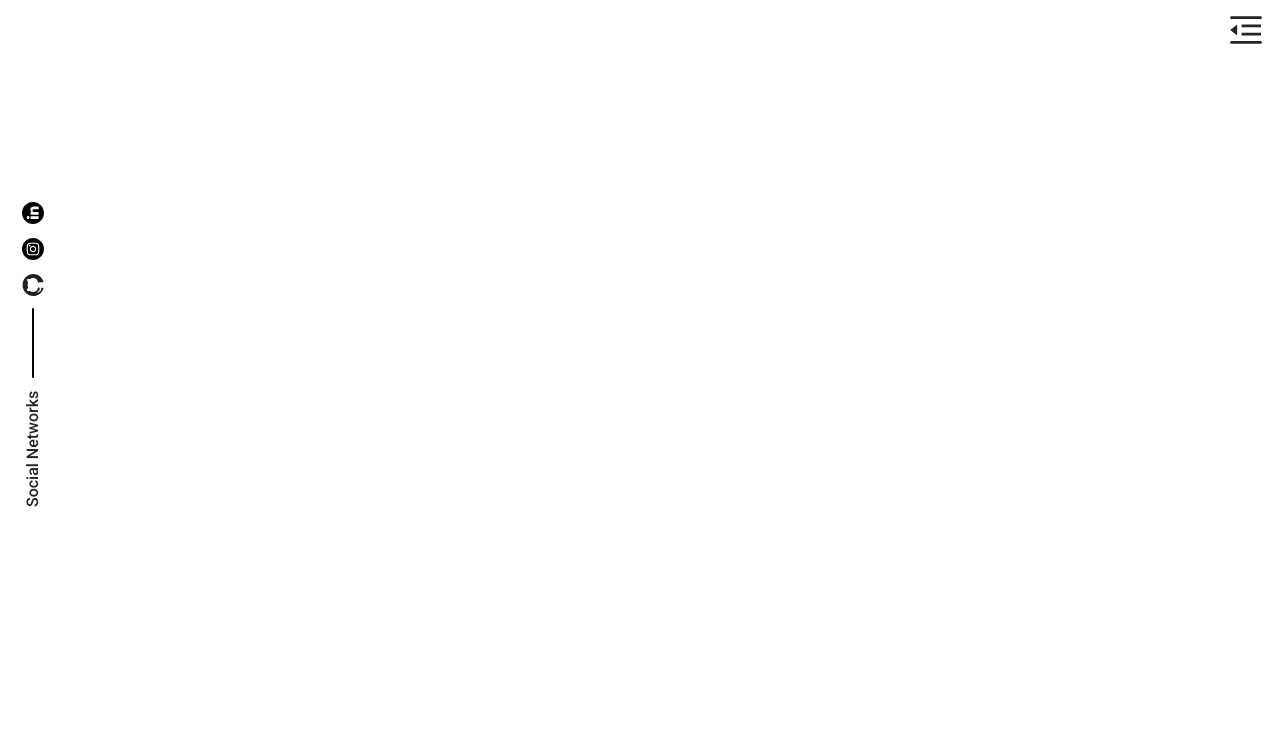
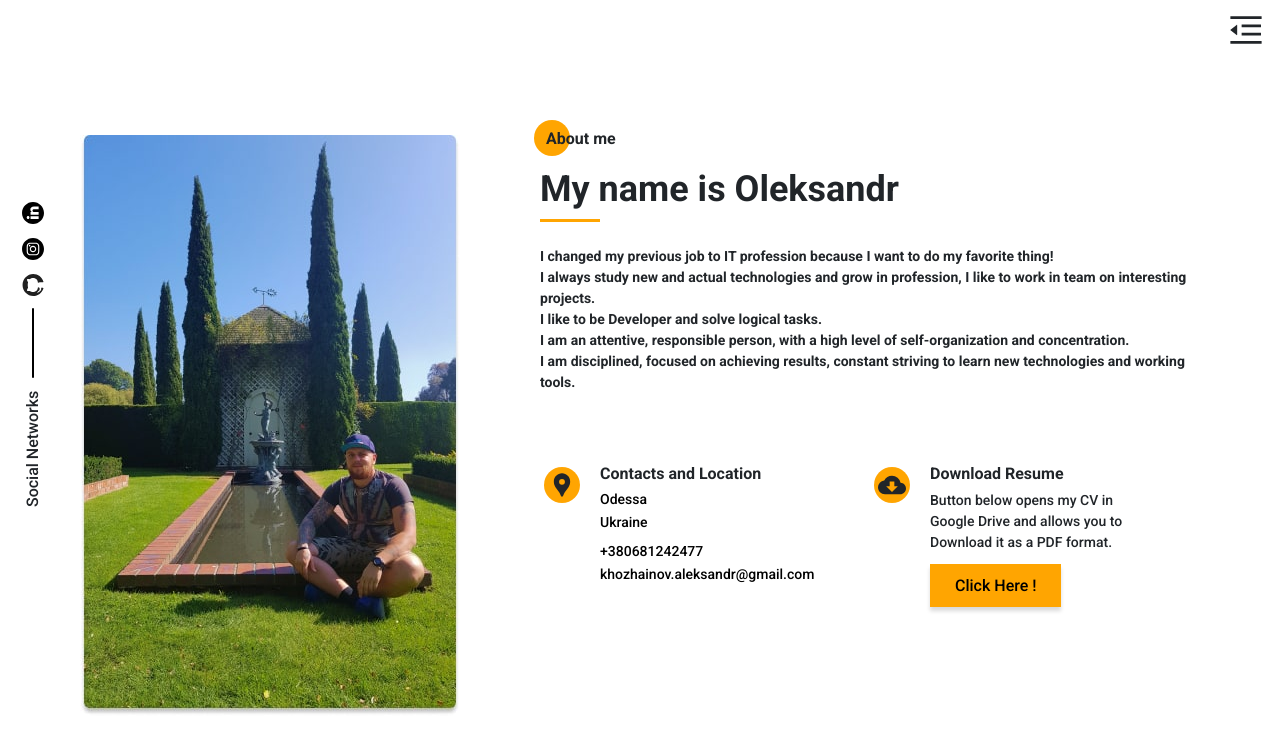
Before and after one commit to khozhainov-aleksandr/Porfolio-Khozhainov-Oleksandr, a Next.js app: page /about-me in a window 1280 px wide. Shown: the top 752 px of the page. Built offline with nearby package versions, Linux system fonts and the light colour scheme.

Commit message:
create page about me without mobile version

```diff
--- a/src/pages/about-me.tsx
+++ b/src/pages/about-me.tsx
@@ -1,14 +1,95 @@
 import Link from 'next/link'
+import Image from 'next/image';
+import { aboutSkillsData, myResume } from './api';
 import { Menu } from '@/components/Menu';
 import { SocialNetworkSidebar } from '@/components/SocialNetworkSidebar';
+
+import MyPhotoImg from '@/img/my_photo/my_photo_header.jpg';
+import { MdLocationPin } from "react-icons/md";
+import { MdCloudDownload } from "react-icons/md";
 import styles from '@/styles/AboutMe.module.scss'
 
 export default function AboutMe() {
   return (
-    <div className={styles.promo}>
+    <div className={styles.about}>
       <Menu />
+      <SocialNetworkSidebar />
 
-      <SocialNetworkSidebar />
+      <div className={styles.container}>
+        <div className={styles.mainWrapper}>
+          <div className={styles.myPhoto}>
+            <Image
+              src={MyPhotoImg}
+              alt="My Photo"
+              width={300}
+            />
+          </div>
+          <div className={styles.descWrapper}>
+            <h2 className={styles.descTitle}>
+              About me
+            </h2>
+            <div className={styles.descSubTitle}>
+              My name is Oleksandr
+            </div>
+            <div className={styles.divider} />
+            <div className={styles.descText}>
+              I changed my previous job to IT profession because I want to do my favorite thing! <br />
+              I always study new and actual technologies and grow in profession, I like to work in team on interesting projects. <br />
+              I like to be Developer and solve logical tasks. <br />
+              I am an attentive, responsible person, with a high level of self-organization and concentration. <br />
+              I am disciplined, focused on achieving results, constant striving to learn new technologies and working tools.
+            </div>
+          </div>
+          <div className={styles.skillsWrapper}>
+            <div className={styles.skillsItem}>
+              <div className={styles.skillsCircle}>
+                <MdLocationPin size={28} />
+              </div>
+              <div>
+                <div className={styles.skillsTitle}>
+                  Contacts and Location
+                </div>
+                <ul className={styles.skillsList}>
+                  {aboutSkillsData.map((data, i) => (
+                    <li key={i} className={styles.skillsItem}>
+                      <Link
+                        className={styles.skillsLink}
+                        href={data.link}
+                        target={data.target}
+                      >
+                        {data.title}
+                      </Link>
+                    </li>
+                  ))}
+                </ul>
+              </div>
+            </div>
+            <div className={styles.skillsItem}>
+              <div className={styles.skillsCircle}>
+                <MdCloudDownload size={28} />
+              </div>
+            <div>
+                <div className={styles.skillsTitle}>
+                  Download Resume
+                </div>
+                <div className={styles.skillsResumeDesc}>
+                  Button below opens my CV in Google Drive
+                  and allows you to Download it as a PDF format.
+                </div>
+                <div >
+                <Link
+                  className={styles.skillsResumeBtn}
+                  href={myResume}
+                  target="_blank"
+                >
+                  Click Here !
+                </Link>
+                </div>
+              </div>
+            </div>
+          </div>
+        </div>
+      </div>
     </div>
   )
 }
--- a/src/styles/AboutMe.module.scss
+++ b/src/styles/AboutMe.module.scss
@@ -4,3 +4,136 @@
   width: 1140px;
   margin: 0 auto;
 }
+
+.about {
+  padding-top: 120px;
+}
+
+.mainWrapper {
+  display: grid;
+  grid-template-columns: 400px 670px;
+  grid-template-rows:
+    minmax(245px, auto)
+    minmax(255px, auto);
+  grid-auto-rows: minmax(245px, auto);
+  column-gap: 70px;
+  row-gap: 40px;
+}
+
+.myPhoto {
+  grid-row: 1/3;
+
+  img {
+    width: 100%;
+    height: 100%;
+    object-fit: scale-down;
+  }
+}
+
+.descWrapper {
+  padding-top: 6px;
+
+  .divider {
+    margin: 0;
+  }
+}
+
+.descTitle {
+  position: relative;
+  padding: 1px 0 0 6px;
+  font-size: var(--title_fz16-size);
+  font-weight: var(--title-weight);
+  line-height: var(--title_fz16-height);
+  @include before_circle;
+
+  &::before {
+    left: -6px;
+  }
+}
+
+.descSubTitle {
+  font-size: var(--title_fz36-size);
+  font-weight: var(--title-weight);
+  line-height: var(--title-height);
+}
+
+.divider {
+  @include divider;
+}
+
+.descText {
+  margin-top: 24px;
+  font-size: var(--title_fz14-size);
+  font-weight: var(--title-weight);
+  line-height: var(--title_fz14-height);
+}
+
+.skillsWrapper {
+  display: grid;
+  grid-template:
+    repeat(1, minmax(115px, auto))
+    / repeat(2, 280px);
+  grid-auto-rows: 1fr;
+  column-gap: 50px;
+  row-gap: 20px;
+}
+
+.skillsItem {
+  display: grid;
+  grid-template-columns: 40px 200px;
+  column-gap: 20px;
+}
+
+.skillsCircle {
+  position: relative;
+  padding: 8px 0 0 8px;
+  @include before_circle;
+
+  &:before {
+    top: 4px;
+    left: 4px;
+  }
+}
+
+.skillsTitle {
+  font-size: var(--title_fz16-size);
+  font-weight: var(--title-weight);
+  line-height: var(--title_fz14-height);
+}
+
+.skillsList {
+  list-style-type: none;
+}
+
+.skillsItem {
+  margin-top: 8px;
+  padding: 0;
+  font-size: var(--title_fz14-size);
+  line-height:
+    calc(var(--title_fz14-height) - 6px);
+
+  &:nth-child(3) {
+    margin-top: 14px;
+  }
+}
+
+.skillsLink {
+  color: var(--black-color);
+  text-decoration: none;
+}
+
+.skillsResumeDesc {
+  margin-top: 6px;
+  font-size: var(--title_fz14-size);
+  line-height: var(--title_fz14-height);
+}
+
+.skillsResumeBtn {
+  position: relative;
+  top: 25px;
+  font-size: 16px;
+  padding: 10px 17px;
+  color: var(--black-color);
+  @include buttonColored;
+  @include hover_effect;
+}
```
